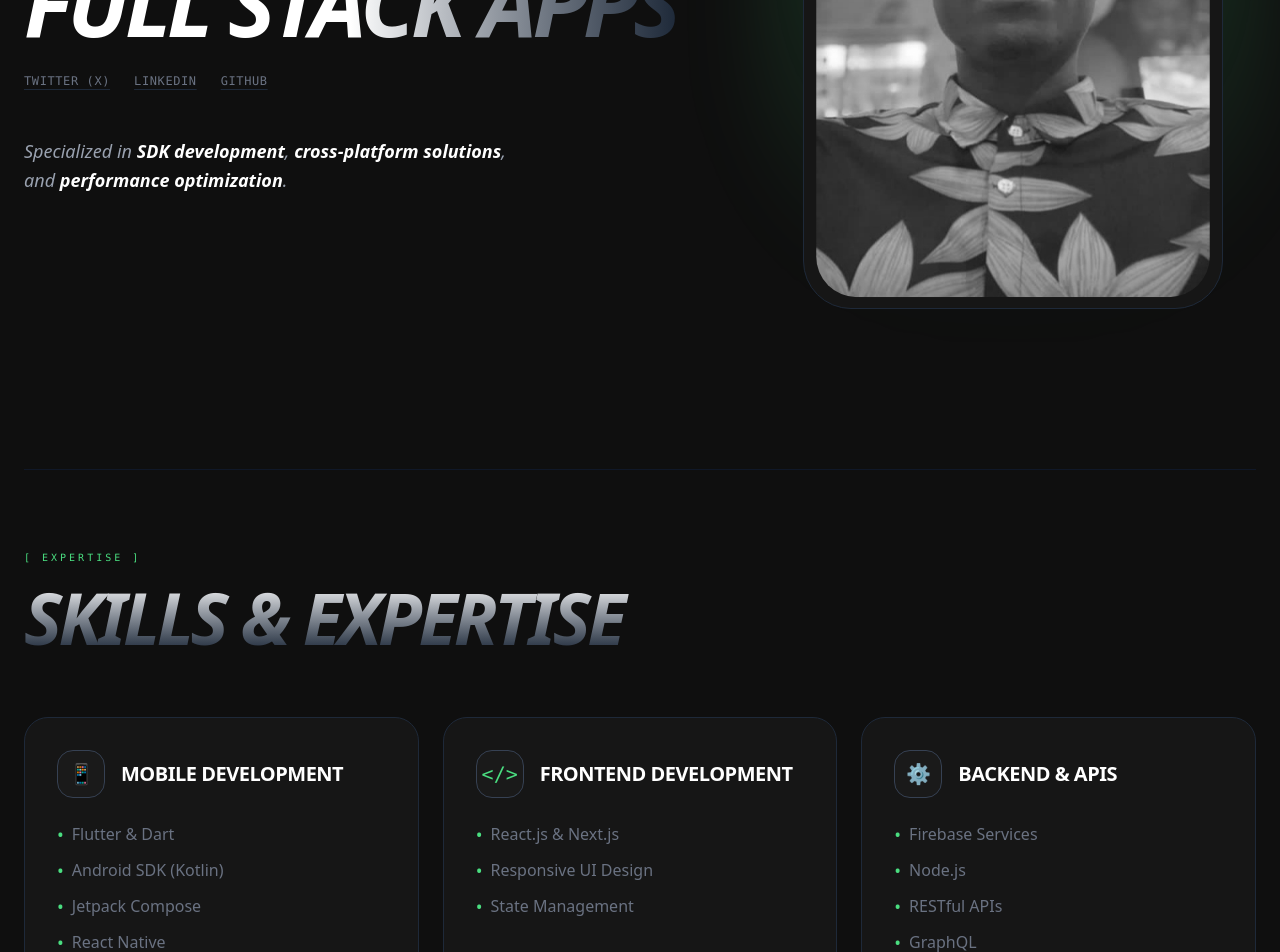
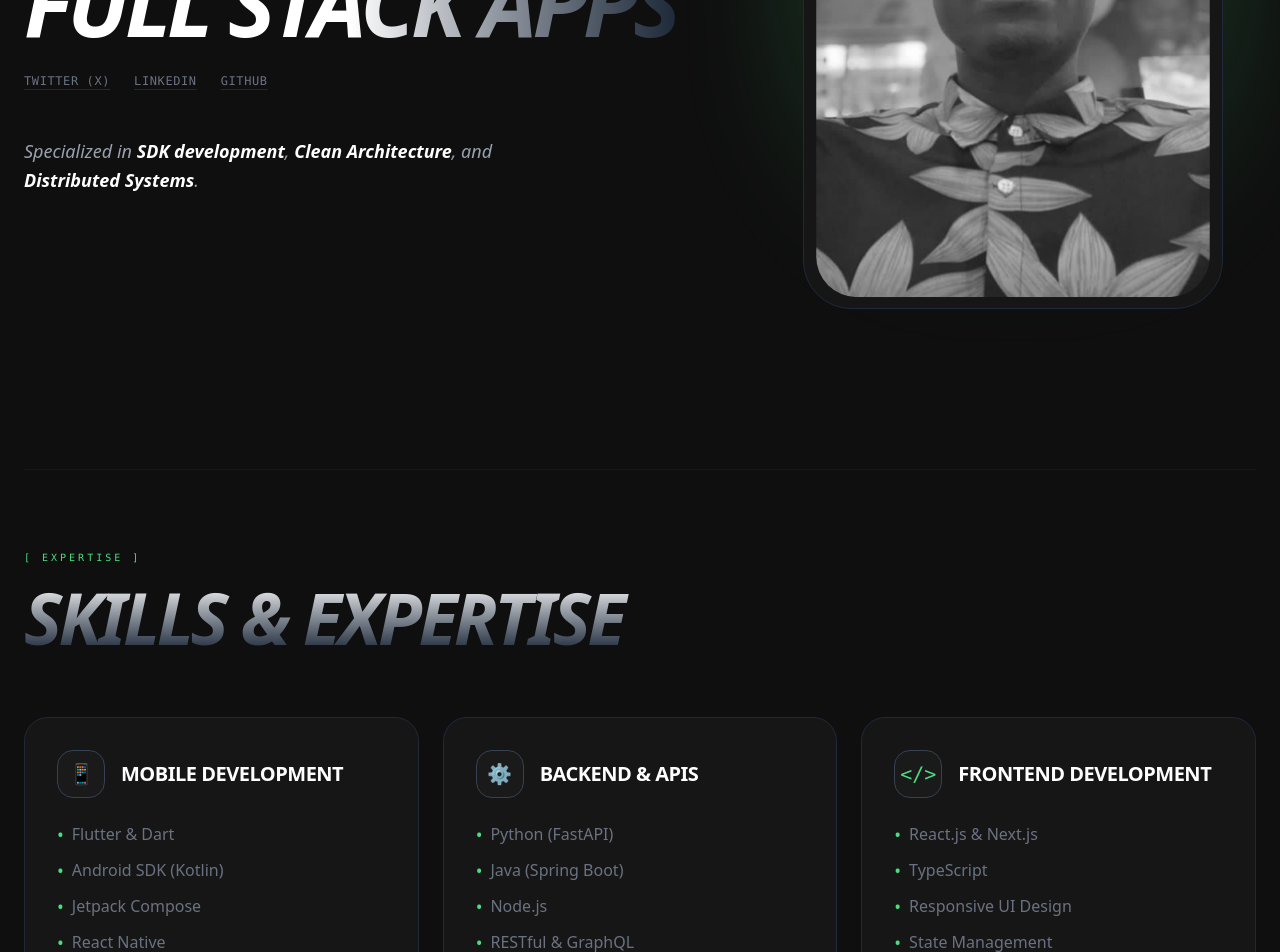
Before and after one commit to ukemeikot/ukemeikotportfolio, a React (Vite) app: page / in a window 1280 px wide. Shown: the part 400-1352 px from the top of the page. Built offline with nearby package versions, Linux system fonts and the light colour scheme.

Commit message:
Update to portfolio

```diff
--- a/src/App.tsx
+++ b/src/App.tsx
@@ -37,24 +37,24 @@ const Portfolio = () => {
       items: ["Flutter & Dart", "Android SDK (Kotlin)", "Jetpack Compose", "React Native"]
     },
     {
+      title: "Backend & APIs",
+      icon: "⚙️",
+      items: ["Python (FastAPI)", "Java (Spring Boot)", "Node.js", "RESTful & GraphQL"]
+    },
+    {
       title: "Frontend Development",
       icon: "code",
-      items: ["React.js & Next.js", "Responsive UI Design", "State Management"]
-    },
-    {
-      title: "Backend & APIs",
-      icon: "⚙️",
-      items: ["Firebase Services", "Node.js", "RESTful APIs", "GraphQL"]
+      items: ["React.js & Next.js", "TypeScript", "Responsive UI Design", "State Management"]
     },
     {
       title: "DevOps & Tooling",
       icon: "📊",
-      items: ["CI/CD (GitHub Actions)", "Gradle Optimization", "App Store Publishing"]
+      items: ["CI/CD (GitHub Actions)", "Firebase Services", "Gradle Optimization", "App Store Publishing"]
     },
     {
       title: "Architecture & Practices",
       icon: "🏠",
-      items: ["Clean Architecture", "Modular Codebases", "Performance Optimization"]
+      items: ["Clean Architecture", "Modular Codebases", "Performance Optimization", "Microservices"]
     },
     {
       title: "Collaboration & Leadership",
@@ -87,7 +87,7 @@ const Portfolio = () => {
       title: "Real-Time Comms Backend",
       type: "System Architecture",
       description: "Backend infrastructure for high-concurrency messaging and VoIP calling.",
-      details: "A specialized backend designed for low-latency communication. Leveraging Socket.io for messaging and WebRTC for signaling.",
+      details: "A specialized backend designed for low-latency communication. Leveraging Socket.io for messaging and WebRTC for signaling. Built with scalability and modularity in mind.",
       tech: ["Node.js", "Socket.io", "WebRTC", "PostgreSQL", "Redis"],
       link: "https://github.com/ukemeikot",
     }
@@ -153,10 +153,7 @@ const Portfolio = () => {
           <li className="hover:text-white transition-colors cursor-pointer" onClick={() => scrollToSection('skills')}>Skills</li>
           <li className="hover:text-white transition-colors cursor-pointer" onClick={() => scrollToSection('contact')}>Contact</li>
         </ul>
-        <button
-          className="md:hidden text-[#4ADE80] font-mono z-[70] relative"
-          onClick={() => setIsMenuOpen(!isMenuOpen)}
-        >
+        <button className="md:hidden text-[#4ADE80] font-mono z-[70] relative" onClick={() => setIsMenuOpen(!isMenuOpen)}>
           {isMenuOpen ? '[ CLOSE ]' : '[ MENU ]'}
         </button>
         {isMenuOpen && (
@@ -185,11 +182,10 @@ const Portfolio = () => {
               <a href="https://github.com/ukemeikot" target="_blank" rel="noreferrer" className="hover:text-[#4ADE80] transition-colors underline decoration-gray-800 underline-offset-4">GitHub</a>
             </div>
             <p className="text-gray-400 max-w-lg text-lg font-light leading-relaxed italic">
-                Specialized in <span className="text-white font-bold">SDK development</span>, <span className="text-white font-bold">cross-platform solutions</span>, and <span className="text-white font-bold">performance optimization</span>.
+                Specialized in <span className="text-white font-bold">SDK development</span>, <span className="text-white font-bold">Clean Architecture</span>, and <span className="text-white font-bold">Distributed Systems</span>.
             </p>
           </div>
 
-          {/* ADJUSTED PROFILE IMAGE CONTAINER */}
           <div className="md:col-span-5 relative group flex justify-center">
              <div className="absolute -inset-2 bg-gradient-to-b from-[#4ADE80]/20 to-transparent blur-2xl rounded-full group-hover:opacity-40 transition-opacity"></div>
              <div className="relative w-full max-w-[420px] rounded-[3rem] border border-gray-800 bg-[#161616] p-4 overflow-hidden">
@@ -212,9 +208,7 @@ const Portfolio = () => {
               <div key={idx} className="bg-[#161616] border border-gray-800 p-8 rounded-3xl hover:border-[#4ADE80]/30 transition-all">
                 <div className="flex items-center gap-4 mb-6">
                   <div className="w-12 h-12 bg-[#1A1A1A] rounded-2xl flex items-center justify-center border border-gray-700 text-xl">
-                    {skill.icon === "code" ? (
-                        <span className="text-[#4ADE80] font-mono">&lt;/&gt;</span>
-                    ) : skill.icon}
+                    {skill.icon === "code" ? <span className="text-[#4ADE80] font-mono">&lt;/&gt;</span> : skill.icon}
                   </div>
                   <h3 className="text-xl font-bold uppercase tracking-tight">{skill.title}</h3>
                 </div>
```
